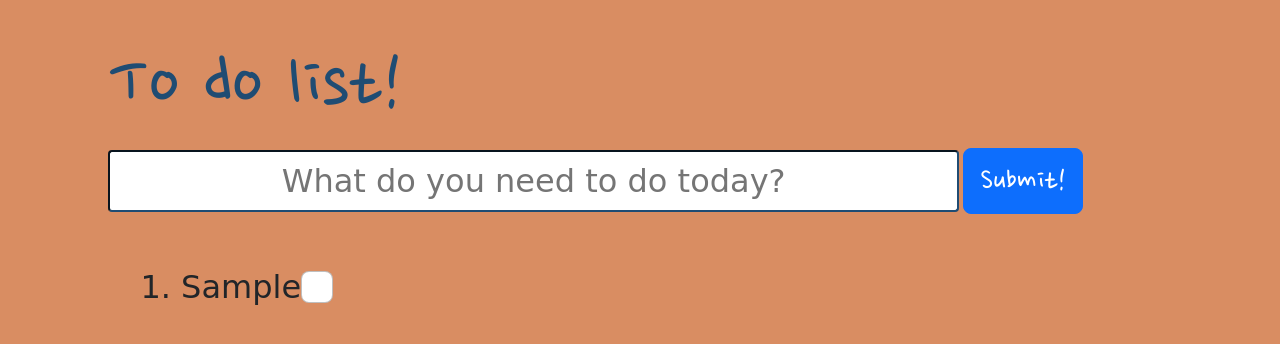
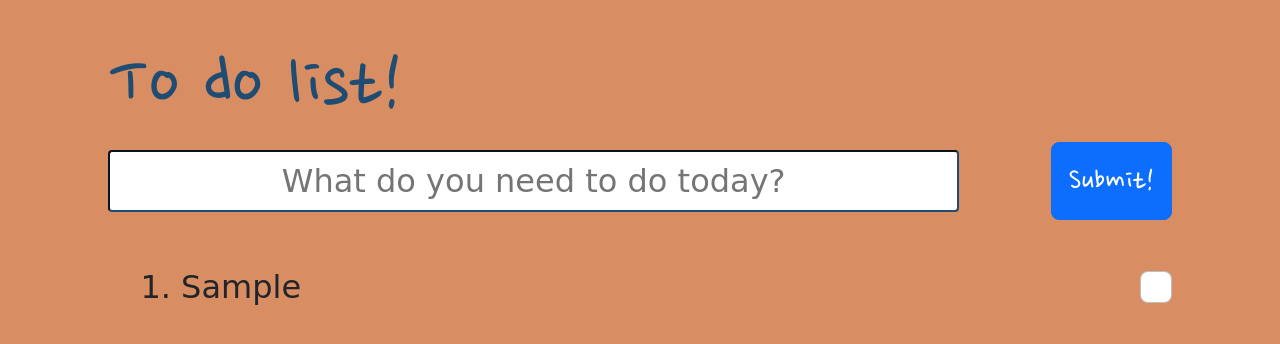
Before and after one commit to cinderyb/Personal-Project---to-do-list, a plain HTML site: page index.html in a window 1280 px wide. Both pictures are taken after typing "Sample" into the empty fields and a click on the button "Submit!". Drawn offline with nearby package versions, Linux system fonts and the light colour scheme; files whose address does not match are found by name; a web font is replaced by a local one.

Commit message:
aligned check box and submit button

```diff
--- a/styles.css
+++ b/styles.css
@@ -44,9 +44,15 @@ li{
   padding: 5px 0px;
   margin: 8px 0;
   vertical-align: middle;
-  display: inline-block;
+
 }
 
-#checkboxNoLabel{
-  display:inline-block;
+li{
+  justify-content: space-between;
+  display:flex;
 }
+
+.input-fields{
+  justify-content: space-between;
+  display:flex;
+}
```
